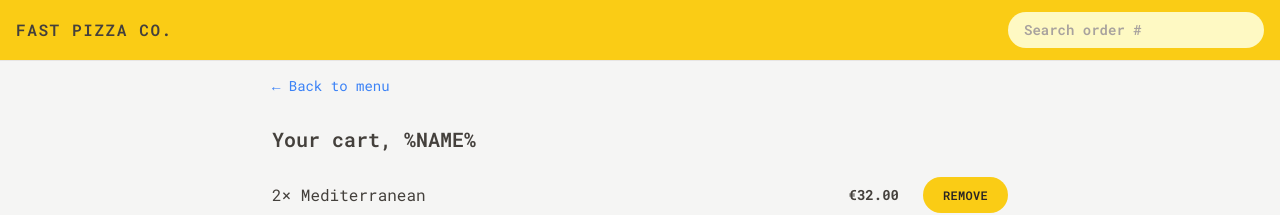
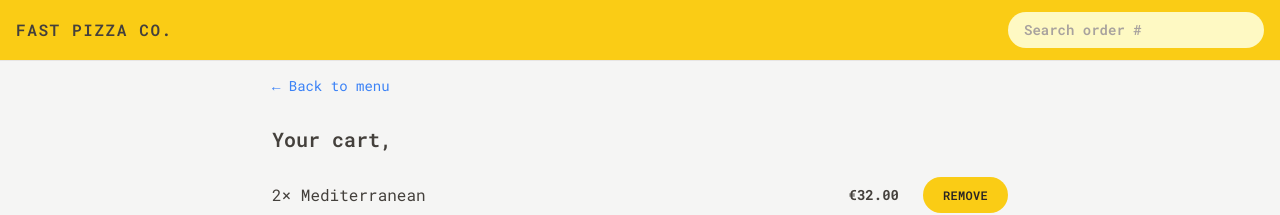
Before and after one commit to DominikKorpusik/fast-react-pizza, a React (Vite) app: page /cart in a window 1280 px wide. Shown: the top 215 px of the page. Built offline with nearby package versions, Linux system fonts and the light colour scheme.

Commit message:
ADD username to components.

```diff
--- a/src/features/cart/Cart.jsx
+++ b/src/features/cart/Cart.jsx
@@ -2,6 +2,7 @@
 import LinkButton from "../../ui/LinkButton";
 import Button from "../../ui/Button";
 import CartItem from "./CartItem";
+import { useSelector } from "react-redux";
 
 const fakeCart = [
   {
@@ -29,12 +30,13 @@
 
 function Cart() {
   const cart = fakeCart;
+  const username = useSelector((state) => state.user.username);
 
   return (
     <div className="px-4 py-3">
       <LinkButton to="/menu">&larr; Back to menu</LinkButton>
 
-      <h2 className="mt-7 text-xl font-semibold">Your cart, %NAME%</h2>
+      <h2 className="mt-7 text-xl font-semibold">Your cart, {username}</h2>
 
       <ul className="mt-3 divide-y divide-stone-200 border-b">
         {cart.map((item) => (
--- a/src/features/menu/Menu.jsx
+++ b/src/features/menu/Menu.jsx
@@ -4,7 +4,6 @@
 
 function Menu() {
   const menu = useLoaderData();
-  console.log(menu);
 
   return (
     <ul className="divide-y divide-stone-200 px-2">
--- a/src/features/order/CreateOrder.jsx
+++ b/src/features/order/CreateOrder.jsx
@@ -2,6 +2,7 @@
 import { Form, redirect, useNavigation, useActionData } from "react-router-dom";
 import { createOrder } from "../../services/apiRestaurant";
 import Button from "../../ui/Button";
+import { useSelector } from "react-redux";
 
 // https://uibakery.io/regex-library/phone-number
 const isValidPhone = (str) =>
@@ -36,6 +37,7 @@
 function CreateOrder() {
   const naviagtion = useNavigation();
   const isSubmitting = naviagtion.state === "submitting";
+  const username = useSelector((state) => state.user.username);
 
   const formErrors = useActionData();
 
@@ -52,7 +54,13 @@
       <Form method="POST">
         <div className="mb-5 flex flex-col gap-2 sm:flex-row sm:items-center">
           <label className="sm:basis-40">First Name</label>
-          <input type="text" name="customer" className="input grow" required />
+          <input
+            type="text"
+            name="customer"
+            defaultValue={username}
+            className="input grow"
+            required
+          />
         </div>
 
         <div className="mb-5 flex flex-col gap-2 sm:flex-row sm:items-center">
--- a/src/features/user/CreateUser.jsx
+++ b/src/features/user/CreateUser.jsx
@@ -1,11 +1,19 @@
 import { useState } from "react";
 import Button from "../../ui/Button";
+import { useDispatch } from "react-redux";
+import { updateName } from "./userSlice";
+import { useNavigate } from "react-router-dom";
 
 function CreateUser() {
   const [username, setUsername] = useState("");
+  const dispatch = useDispatch();
+  const navigate = useNavigate();
 
   function handleSubmit(e) {
     e.preventDefault();
+    if (!username) return;
+    dispatch(updateName(username));
+    navigate("/menu");
   }
 
   return (
--- a/src/ui/Home.jsx
+++ b/src/ui/Home.jsx
@@ -1,6 +1,10 @@
 import CreateUser from "../features/user/CreateUser";
+import { useSelector } from "react-redux";
+import Button from "./Button";
 
 function Home() {
+  const username = useSelector((state) => state.user.username);
+
   return (
     <div className="my-10 px-4 text-center sm:my-16">
       <h1 className="mb-8 text-xl font-semibold md:text-3xl">
@@ -11,7 +15,13 @@
         </span>
       </h1>
 
-      <CreateUser />
+      {username === "" ? (
+        <CreateUser />
+      ) : (
+        <Button to="/menu" type="primary">
+          Continue ordering, {username}
+        </Button>
+      )}
     </div>
   );
 }
```
